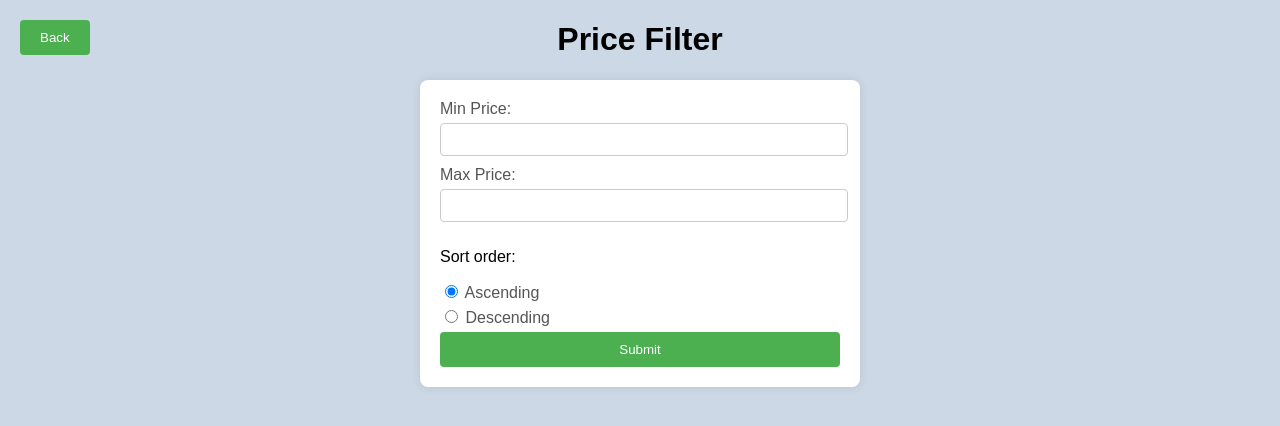
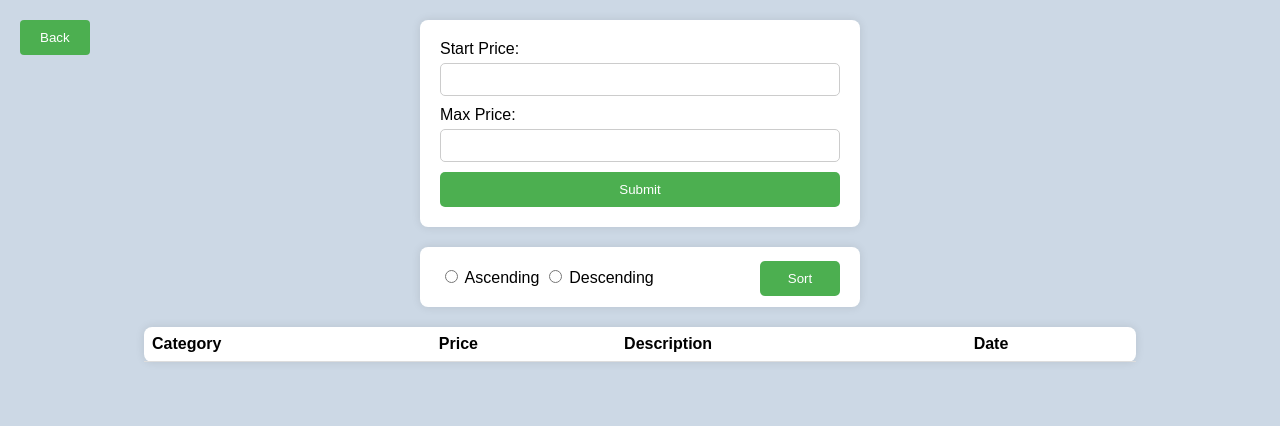
Before and after one commit to AndrijaPerusko/moneycontrol, a Flask app: page /price_sort in a window 1280 px wide. Shown: the top 426 px of the page. Run offline with Flask 3, Linux system fonts and the light colour scheme; lists and menus that the app fills with data are empty.

Commit message:
Facelift and configuration of two routes

```diff
--- a/money_control/routes.py
+++ b/money_control/routes.py
@@ -109,23 +109,35 @@ def category():
 @app.route('/price_sort', methods=['GET','POST'])
 def price_sort():
     if request.method == 'POST':
-        min_price = request.form['min_price']
+        start_price = request.form['start_price']
         max_price = request.form['max_price']
-        sort_order = request.form['sort_order']
 
-        if sort_order == 'asc':
-            sql_order = 'ASC'
+        if not start_price:
+            flash("You have to provide Start Price!")
+            return redirect('/price_sort')
+        if start_price and max_price:
+            if float(start_price) > float(max_price):
+                flash('Max price cant be lower then start price!')
+                return redirect('/price_sort')
+
+
+        if max_price:
+            cur.execute(f'''SELECT C.NAME,
+                                E.PRICE,
+                                E.DESCRIPTION,
+                                E.TRANSACTION_DATE
+                            FROM CATEGORY C
+                            JOIN EXPENSES E ON C.ID = E.CATEGORY_ID
+                            WHERE E.PRICE BETWEEN %s AND %s''', (start_price, max_price))
         else:
-            sql_order = 'DESC'
+            cur.execute(f'''SELECT C.NAME,
+                                E.PRICE,
+                                E.DESCRIPTION,
+                                E.TRANSACTION_DATE
+                            FROM CATEGORY C
+                            JOIN EXPENSES E ON C.ID = E.CATEGORY_ID
+                            WHERE E.PRICE = %s''', (start_price,))
 
-        cur.execute(f'''SELECT C.NAME,
-                            E.PRICE,
-                            E.DESCRIPTION,
-                            E.TRANSACTION_DATE
-                        FROM CATEGORY C
-                        JOIN EXPENSES E ON C.ID = E.CATEGORY_ID
-                        WHERE E.PRICE BETWEEN %s AND %s
-                        ORDER BY E.PRICE {sql_order}''', (min_price, max_price))
         sql_query = cur.fetchall()
         results = [{
             'category': i[0],
@@ -136,7 +148,9 @@ def price_sort():
         if not results:
             flash('No results to display!')
 
+
         return render_template('price_filter.html', results=results)
+
 
     return render_template('price_filter.html')
 
@@ -148,38 +162,49 @@ def date_fiter():
         end_date = request.form['end_date']
 
 
-        if not start_date and not end_date:
-            flash("Error. You didn't select dates!")
+        if not start_date:
+            flash("Error. You didn't select a start date!")
             return redirect('/date_filter')
 
         try:
             sd_datetime = datetime.strptime(start_date, '%d.%m.%Y')
-            ed_datetime = datetime.strptime(end_date, '%d.%m.%Y')
+            if end_date:
+                ed_datetime = datetime.strptime(end_date, '%d.%m.%Y')
         except ValueError:
             flash('Invalid input or you didnt select start or end date!')
             return redirect('/date_filter')
 
-        if sd_datetime > ed_datetime:
+        if end_date and sd_datetime > ed_datetime:
             flash("Start date can't be greater that end date!")
             return redirect('/date_filter')
 
+        if end_date:
+            cur.execute('''SELECT C.NAME,
+                                E.PRICE,
+                                E.DESCRIPTION,
+                                E.TRANSACTION_DATE
+                            FROM CATEGORY C
+                            JOIN EXPENSES E ON C.ID = E.CATEGORY_ID
+                            WHERE E.TRANSACTION_DATE BETWEEN %s AND %s
+                            ORDER BY E.TRANSACTION_DATE DESC''', (sd_datetime, ed_datetime))
+        else:
+            cur.execute('''SELECT C.NAME,
+                                E.PRICE,
+                                E.DESCRIPTION,
+                                E.TRANSACTION_DATE
+                            FROM CATEGORY C
+                            JOIN EXPENSES E ON C.ID = E.CATEGORY_ID
+                            WHERE E.TRANSACTION_DATE = %s
+                            ORDER BY E.TRANSACTION_DATE DESC''', (sd_datetime,))
 
-        cur.execute('''SELECT C.NAME,
-                            E.PRICE,
-                            E.TAG,
-                            E.TRANSACTION_DATE
-                        FROM CATEGORY C
-                        JOIN EXPENSES E ON C.ID = E.CATEGORY_ID
-                        WHERE E.TRANSACTION_DATE BETWEEN %s AND %s
-                        ORDER BY E.TRANSACTION_DATE DESC''', (sd_datetime, ed_datetime))
         query_res = cur.fetchall()
         if not query_res:
-            flash('No data for this date range!')
+            flash('No data for this date range or exact date!')
             return redirect('/date_filter')
         results = [{
             'category': i[0],
             'price': float(i[1]),
-            'tag': i[2],
+            'description': i[2],
             'date': i[3].strftime('%d.%m.%Y')} for i in query_res]
 
         return render_template('date_filter.html', results=results)
--- a/money_control/templates/date_filter.html
+++ b/money_control/templates/date_filter.html
@@ -138,7 +138,7 @@
                     <tr>
                         <td>{{ result.category }}</td>
                         <td>{{ result.price }}</td>
-                        <td>{{ result.tag }}</td>
+                        <td>{{ result.description }}</td>
                         <td>{{ result.date }}</td>
                     </tr>
                 {% endfor %}
--- a/money_control/templates/import_json.html
+++ b/money_control/templates/import_json.html
@@ -7,9 +7,8 @@
     <style>
         body {
             font-family: Arial, sans-serif;
-            margin: 0;
-            padding: 0;
-            background-color: #f4f4f4;
+            margin: 20px;
+            background-color: #ccd8e5;
         }
 
         .container {
@@ -93,6 +92,7 @@
 </head>
 <body>
 <button class="back-button" onclick="window.location.href='/';">Back</button>
+
 <div class="container">
     <h1>Import JSON</h1>
     <form method="POST" action="/import_json" enctype="multipart/form-data">
--- a/money_control/templates/price_filter.html
+++ b/money_control/templates/price_filter.html
@@ -18,6 +18,8 @@
         form {
             max-width: 400px;
             margin: 0 auto;
+            margin-top:20px;
+            margin-bottom: 10px;
             background-color: #fff;
             padding: 20px;
             border-radius: 8px;
@@ -27,24 +29,24 @@
         label {
             display: block;
             margin-bottom: 5px;
-            color: #555;
         }
 
-        input[type="number"] {
-            width: calc(100% - 10px);
+        input[type="text"] {
+            width: 100%;
             padding: 8px;
             margin-bottom: 10px;
-            border-radius: 4px;
+            border-radius: 5px;
             border: 1px solid #ccc;
+            box-sizing: border-box;
         }
 
         button[type="submit"] {
             width: 100%;
             padding: 10px;
-            background-color: #4caf50;
-            color: #fff;
+            background-color: #4CAF50;
+            color: white;
             border: none;
-            border-radius: 4px;
+            border-radius: 5px;
             cursor: pointer;
         }
 
@@ -52,28 +54,39 @@
             background-color: #45a049;
         }
 
+        button[type="button"] {
+            width: 20%;
+            padding: 10px;
+            background-color: #4CAF50;
+            color: white;
+            border: none;
+            border-radius: 5px;
+            cursor: pointer;
+            float: right;
+            margin-top: -6px;
+        }
+
+        button[type="button"]:hover {
+            background-color: #45a049;
+        }
+
         table {
-            margin-top: 20px;
             border-collapse: collapse;
-            width: 100%;
+            width: 80%;
+            margin: 20px auto;
+            background-color: #fff;
+            border-radius: 8px;
+            box-shadow: 0 0 10px rgba(0, 0, 0, 0.1);
         }
 
         th, td {
             padding: 8px;
             text-align: left;
+            border-bottom: 1px solid #ddd;
         }
 
-        th {
+        tr:hover {
             background-color: #f2f2f2;
-        }
-        .error-message {
-            background-color: #f8d7da;
-            color: #721c24;
-            border: 1px solid #f5c6cb;
-            border-radius: 5px;
-            padding: 10px;
-            margin-bottom: 15px;
-            text-align: center;
         }
         .back-button {
             position: absolute;
@@ -89,52 +102,51 @@
             background-color: #45a049;
             cursor: pointer;
         }
-
+        .error-message li {
+            margin-bottom: 5px;
+        }
+        .error-message {
+            max-width: 420px;
+            color: #f00;
+            background-color: #ffe6e6;
+            padding: 10px;
+            border-radius: 4px;
+            margin-top: 10px;
+            list-style-type: none;
+        }
     </style>
 </head>
 <body>
     <button class="back-button" onclick="window.location.href='/';">Back</button>
-    <h1>Price Filter</h1>
-
-    <form action="/price_sort" method="post">
-        <label for="min_price">Min Price:</label>
-        <input type="number" id="min_price" name="min_price" step="0.01" required>
-
+    <form method="POST">
+        <label for="start_price">Start Price:</label>
+        <input type="text" id="start_price" name="start_price">
         <label for="max_price">Max Price:</label>
-        <input type="number" id="max_price" name="max_price" step="0.01" required>
-
-        <p>Sort order:</p>
-        <label>
-            <input type="radio" name="sort_order" value="asc" checked>
-            Ascending
-        </label>
-        <label>
-            <input type="radio" name="sort_order" value="desc">
-            Descending
-        </label>
-
+        <input type="text" id="max_price" name="max_price">
         <button type="submit">Submit</button>
     </form>
 
+    <form id="sortForm">
+        <input type="radio" name="sort_order" value="asc" id="ascRadio"> Ascending
+        <input type="radio" name="sort_order" value="desc" id="descRadio"> Descending
+        <button type="button" onclick="sortTable()">Sort</button>
+    </form>
     {% with messages = get_flashed_messages() %}
         {% if messages %}
-            <div class="error-message">
+            <div class="error-message" style="text-align: center; margin: 0 auto;">
                 {% for message in messages %}
-                    <p>{{ message }}</p>
+                    <li>{{ message }}</li>
                 {% endfor %}
             </div>
         {% endif %}
     {% endwith %}
-
-    {% if results %}
-        <h2>Results</h2>
-        <table>
+    <table id="priceTable">
         <thead>
             <tr>
                 <th>Category</th>
                 <th>Price</th>
                 <th>Description</th>
-                    <th>Transaction Date</th>
+                <th>Date</th>
             </tr>
         </thead>
         <tbody>
@@ -148,6 +160,38 @@
             {% endfor %}
         </tbody>
     </table>
-    {% endif %}
+
+    <script>
+        function sortTable() {
+            var table, rows, switching, i, x, y, shouldSwitch;
+            table = document.getElementById("priceTable");
+            switching = true;
+            while (switching) {
+                switching = false;
+                rows = table.rows;
+                for (i = 1; i < (rows.length - 1); i++) {
+                    shouldSwitch = false;
+                    x = rows[i].getElementsByTagName("TD")[1].innerHTML.toLowerCase();
+                    y = rows[i + 1].getElementsByTagName("TD")[1].innerHTML.toLowerCase();
+                    var sortOrder = document.querySelector('input[name="sort_order"]:checked').value;
+                    if (sortOrder === "asc") {
+                        if (parseFloat(x) > parseFloat(y)) {
+                            shouldSwitch= true;
+                            break;
+                        }
+                    } else {
+                        if (parseFloat(x) < parseFloat(y)) {
+                            shouldSwitch= true;
+                            break;
+                        }
+                    }
+                }
+                if (shouldSwitch) {
+                    rows[i].parentNode.insertBefore(rows[i + 1], rows[i]);
+                    switching = true;
+                }
+            }
+        }
+    </script>
 </body>
 </html>
```
Also changed, not shown: money_control/templates/submit_json.html (+74 -2 lines). Lines whose indentation alone changed are shown as unchanged.
